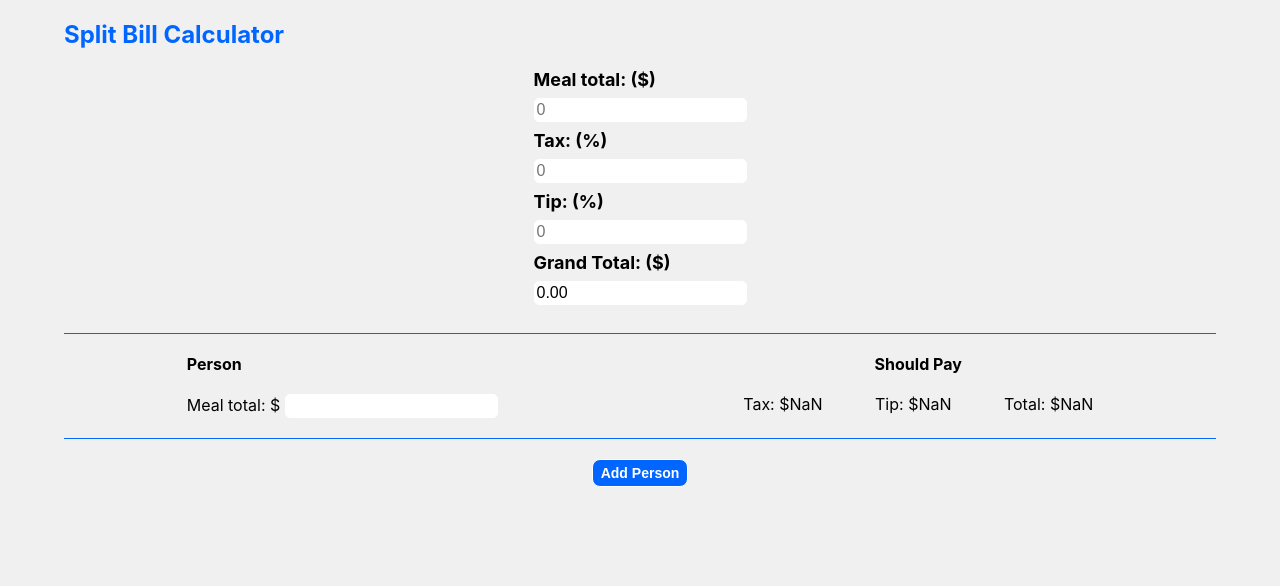
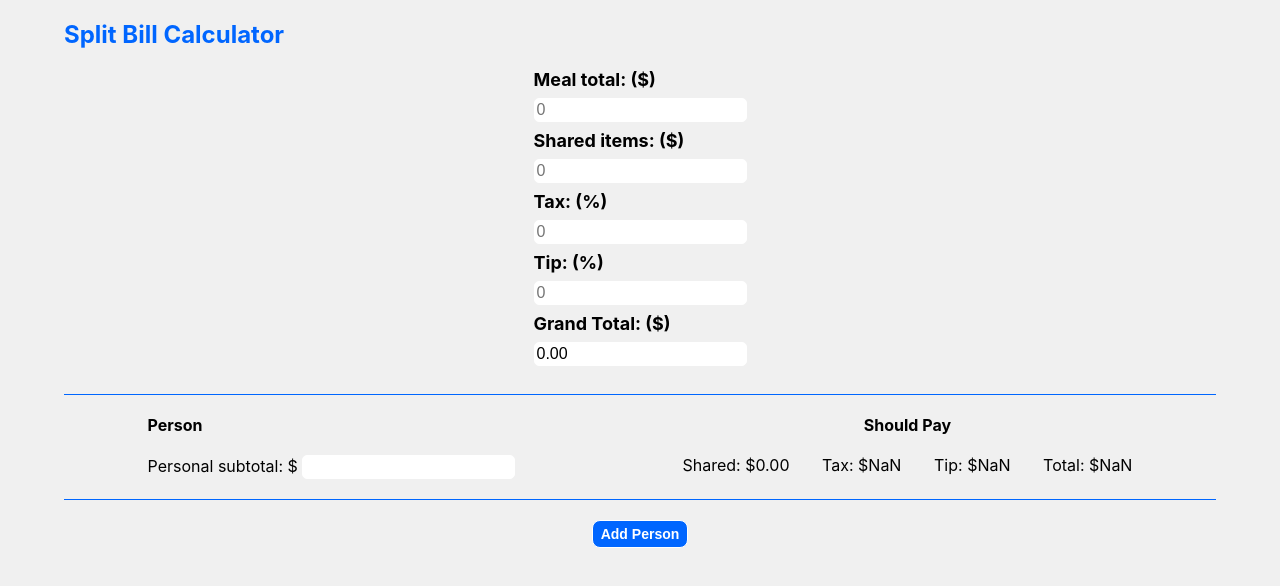
Before and after one commit to jvelis94/tip-calculator, a React (Create React App) app: page / in a window 1280 px wide. Shown: the top 586 px of the page. Built offline with nearby package versions, Linux system fonts and the light colour scheme.

Commit message:
added proper keys to list items

```diff
--- a/src/index.css
+++ b/src/index.css
@@ -97,7 +97,7 @@ button {
 }
 
 .breakdown {
-  width: 350px;
+  width: 450px;
 }
 
 .person-details {
@@ -126,7 +126,7 @@ button {
   }
 
   .total-details {
-    width: 350px;
+    width: 450px;
     margin: 0 auto;
     padding-bottom: 20px;
   }
--- a/src/index.js
+++ b/src/index.js
@@ -1,6 +1,7 @@
 import React from 'react';
 import ReactDOM from 'react-dom';
 import './index.css';
+import { parse } from '@babel/parser';
 // import App from './App';
 // import * as serviceWorker from './serviceWorker';
 
@@ -21,8 +22,8 @@ function AddPerson(props) {
 function PersonList(props) {
     return (
         <div>
-        {props.persons.map((person) => (
-            <span key={person}>{person}</span>
+        {props.persons.map((person, index) => (
+            <span key={index}>{person}</span>
         ))}
         </div>
     );
@@ -33,10 +34,12 @@ class Details extends React.Component {
         super(props);
             this.state = {
                 meal_total: 0,
+                shared_items: 0,
                 tax: 0,
                 tip: 0,
                 grand_total: 0,
                 persons: [],
+                counter: 1,
             };
             this.handleClick = this.handleClick.bind(this)
     }
@@ -44,6 +47,12 @@ class Details extends React.Component {
     handleMealChange = event => {
         this.setState({
             meal_total: event.target.value,
+        });
+    };
+
+    handleSharedItemsChange = event => {
+        this.setState({
+            shared_items: event.target.value,
         });
     };
 
@@ -59,11 +68,24 @@ class Details extends React.Component {
         });
     };
 
+    handleClick = () => {
+        let clickedPlus = this.state.persons.concat(this.renderPerson())
+        let counter = this.state.counter + 1
+        this.setState({
+            persons: clickedPlus,
+            counter: counter,
+        });
+
+    }
+
     renderPerson = () => {
         return (
             <Person
                 person_tax = {this.state.tax}
                 person_tip = {this.state.tip}
+                shared_items = {this.state.shared_items}
+                counter = {this.state.counter}
+
             />
         )
     }
@@ -76,22 +98,16 @@ class Details extends React.Component {
         );
     }
 
-    handleClick = () => {
-        let clickedPlus = this.state.persons.concat(this.renderPerson())
-        this.setState({
-            persons: clickedPlus,
-        });
-
-    }
-
     render() {
-        let grand_total = parseFloat(this.state.meal_total) + ((parseFloat(this.state.meal_total)) * (parseFloat(this.state.tax)/100)) + ((parseFloat(this.state.meal_total)) * (parseFloat(this.state.tip)/100));
+        let grand_total = parseFloat(this.state.meal_total) + ((parseFloat(this.state.meal_total)) * (parseFloat(this.state.tax)/100)) + ((parseFloat(this.state.meal_total)) * (parseFloat(this.state.tip)/100)) + parseFloat(this.state.shared_items);
         return (
             <div className='details'>
                 <div className='order-total'>
                     <form>
                         <label htmlFor='meal'>Meal total: ($)</label><br></br>
                         <input name='meal' placeholder={this.state.meal_total} onChange={this.handleMealChange}></input><br></br>
+                        <label htmlFor='meal'>Shared items: ($)</label><br></br>
+                        <input name='meal' placeholder={this.state.shared_items} onChange={this.handleSharedItemsChange}></input><br></br>
                         <label htmlFor='tax'>Tax: (%)</label><br></br>
                         <input name='tax' placeholder={this.state.tax} onChange={this.handleTaxChange}></input><br></br>
                         <label htmlFor='tip'>Tip: (%)</label><br></br>
@@ -124,20 +140,21 @@ class Person extends React.Component {
     };
 
     render() {
-        let person_total = parseFloat(this.state.person_meal_total) + ((parseFloat(this.state.person_meal_total)) * (parseFloat(this.props.person_tax)/100)) + ((parseFloat(this.state.person_meal_total)) * (parseFloat(this.props.person_tip)/100));
+        let person_total = parseFloat(this.state.person_meal_total) + parseFloat(this.props.shared_items) +     ((parseFloat(this.state.person_meal_total)) * (parseFloat(this.props.person_tax)/100)) + ((parseFloat(this.state.person_meal_total)) * (parseFloat(this.props.person_tip)/100));
 
         return (
             <div className='person'>
                 <div className='total-details'>
                     <h3>Person</h3>
                     <form>
-                        <label htmlFor='person-meal'>Meal total: $ </label>
+                        <label htmlFor='person-meal'>Personal subtotal: $ </label>
                         <input name='person-meal' value={this.state.person_meal_total} onChange={this.handlePersonTotal}></input>
                     </form>
                 </div>
                 <div className='breakdown'>
                     <h3>Should Pay</h3>
                     <div className='person-details'>
+                        <p>Shared: ${(parseFloat(this.props.shared_items)/this.props.counter).toFixed(2)}</p>
                         <p>Tax: ${((parseFloat(this.props.person_tax)/100) * parseFloat(this.state.person_meal_total)).toFixed(2)}</p>
                         <p>Tip: ${((parseFloat(this.props.person_tip)/100) * parseFloat(this.state.person_meal_total)).toFixed(2)}</p>
                         <p>Total: ${person_total.toFixed(2)}</p>
```
